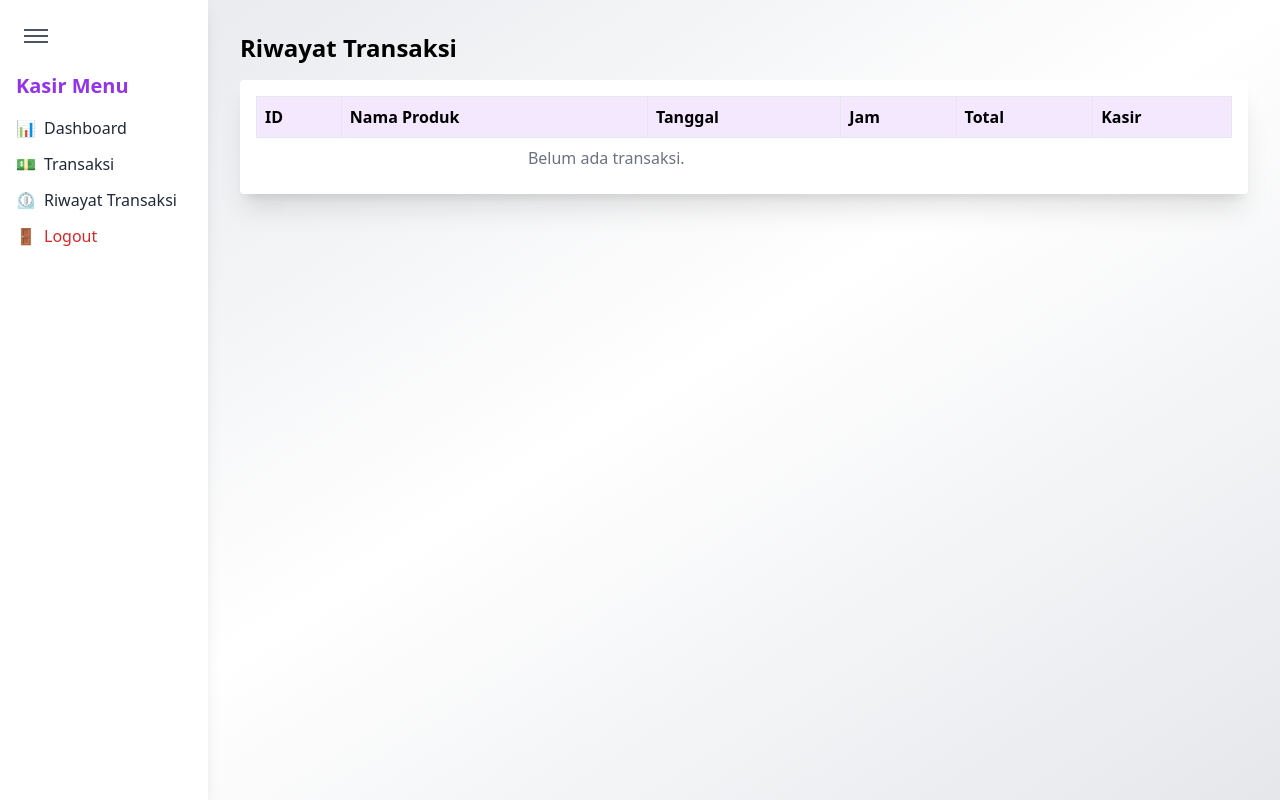
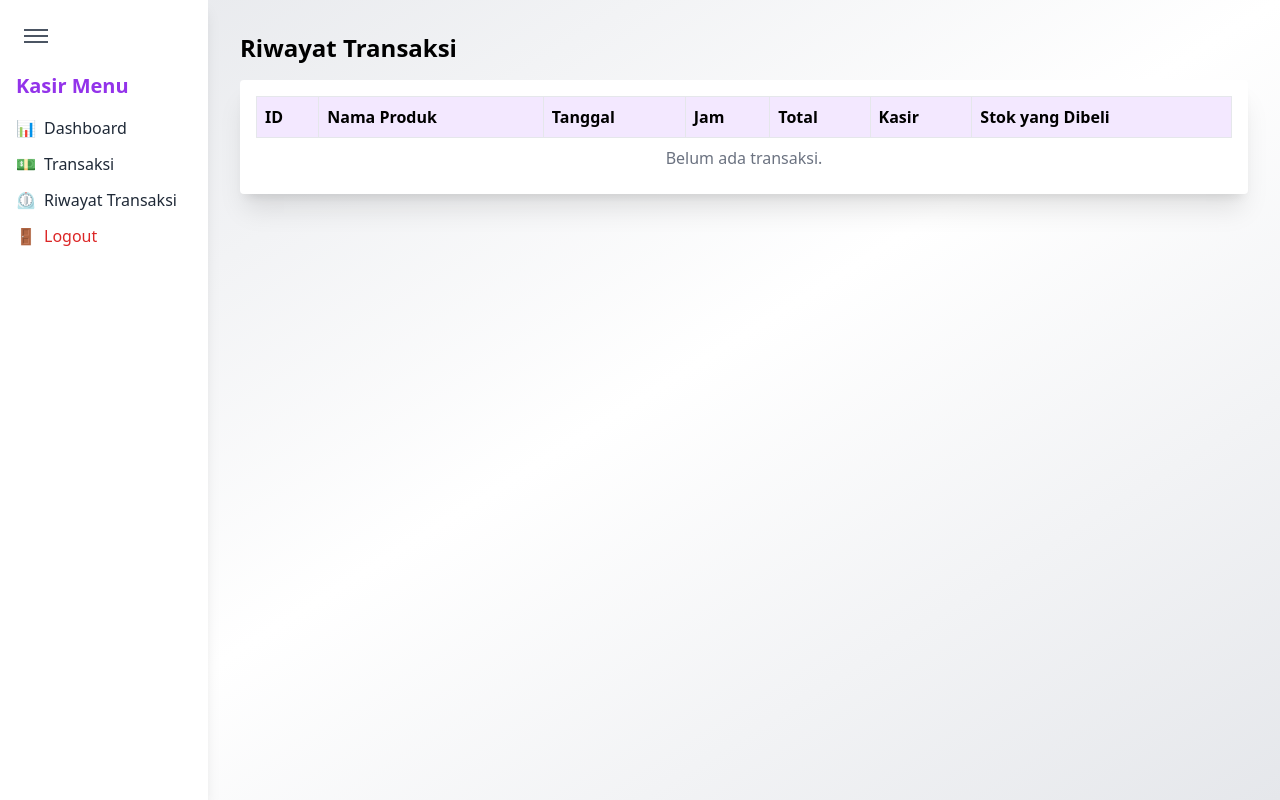
Before and after one commit to bondanbanuaji/kasir-simping, a PHP site: page /kasir/riwayat.php in a window 1280 px wide. Run offline with PHP 8.4, Linux system fonts and the light colour scheme; a user stored in the database is signed in; data comes from the database, SQL or seed files in the repository; data that the repository does not hold is empty; some libraries are stand-ins or nearby versions.

Commit message:
update fe

```diff
--- a/kasir/riwayat.php
+++ b/kasir/riwayat.php
@@ -57,22 +57,25 @@ $riwayat = $conn->query("
         <div class="overflow-x-auto bg-white shadow-xl rounded p-4">
             <table class="w-full table-auto">
                 <thead>
-    <tr class="bg-purple-100 text-left">
+                    <tr class="bg-purple-100 text-left border">
                         <th class="border p-2">ID</th>
                         <th class="border p-2">Nama Produk</th>
                         <th class="border p-2">Tanggal</th>
                         <th class="border p-2">Jam</th>
                         <th class="border p-2">Total</th>
-        <th class="border p-2">Kasir</th> <!-- Tambahan -->
+                        <th class="border p-2">Kasir</th>
+                        <th class="border p-2">Stok yang Dibeli</th>
                     </tr>
                 </thead>
                 <tbody>
                     <?php while ($t = $riwayat->fetch_assoc()):
                         $transaksi_id = $t['id'];
-    $produk = $conn->query("SELECT nama FROM detail_transaksi WHERE transaksi_id = $transaksi_id");
+                        $produk = $conn->query("SELECT nama, jumlah FROM detail_transaksi WHERE transaksi_id = $transaksi_id");
                         $nama_produk = [];
+                        $stok_dibeli = [];
                         while ($p = $produk->fetch_assoc()) {
                             $nama_produk[] = $p['nama'];
+                            $stok_dibeli[] = $p['jumlah'];
                         }
                     ?>
                     <tr>
@@ -82,12 +85,13 @@ $riwayat = $conn->query("
                         <td class="border p-2"><?= $t['jam'] ?></td>
                         <td class="border p-2">Rp<?= number_format($t['total'], 0, ',', '.') ?></td>
                         <td class="border p-2"><?= $t['username'] ?></td>
+                        <td class="border p-2"><?= implode(', ', $stok_dibeli) ?></td>
                     </tr>
                     <?php endwhile; ?>
 
                     <?php if ($riwayat->num_rows == 0): ?>
                         <tr>
-            <td colspan="4" class="px-4 py-2 text-center text-gray-500">Belum ada transaksi.</td>
+                            <td colspan="7" class="px-4 py-2 text-center text-gray-500">Belum ada transaksi.</td>
                         </tr>
                     <?php endif; ?>
                 </tbody>
--- a/kasir/transaksi.php
+++ b/kasir/transaksi.php
@@ -69,7 +69,7 @@ $produk = $conn->query("SELECT * FROM produk");
                 <span>💵</span> <span class="sidebar-text">Transaksi</span>
             </a>
             <a href="riwayat.php" class="flex items-center space-x-2 text-gray-800 hover:text-purple-600">
-                <span>⏲️</span> <span class="sidebar-text">Riwayat </span>
+                <span>⏲️</span> <span class="sidebar-text">Riwayat Transaksi</span>
             </a>
             <a href="../proses/logout.php" class="flex items-center space-x-2 text-red-600 mt-4">
                 <span>🚪</span> <span class="sidebar-text">Logout</span>
@@ -79,7 +79,7 @@ $produk = $conn->query("SELECT * FROM produk");
 
     <!-- KONTEN -->
     <div class="flex-1 p-6">
-        <h1 class="text-2xl font-bold mb-4">Transaksi Baru</h1>
+        <h1 class="text-2xl font-bold mb-4">Simpan Transaksi </h1>
 
         <form action="simpan_transaksi.php" method="POST">
             <div class="mb-4 flex flex-wrap gap-4">
@@ -92,7 +92,7 @@ $produk = $conn->query("SELECT * FROM produk");
                     <?php endwhile; ?>
                 </select>
                 <input type="number" id="jumlah" placeholder="Jumlah" class="border p-2" min="1" required>
-                <button type="button" onclick="tambahProduk()" class="bg-blue-500 text-white px-4 py-2 rounded">+
+                <button type="button" onclick="tambahProduk()" class="bg-purple-500 text-white px-4 py-2 rounded">+
                     Tambah</button>
             </div>
 
```
Also changed, not shown: index.php (+7 -8 lines). Lines whose indentation alone changed are shown as unchanged.
